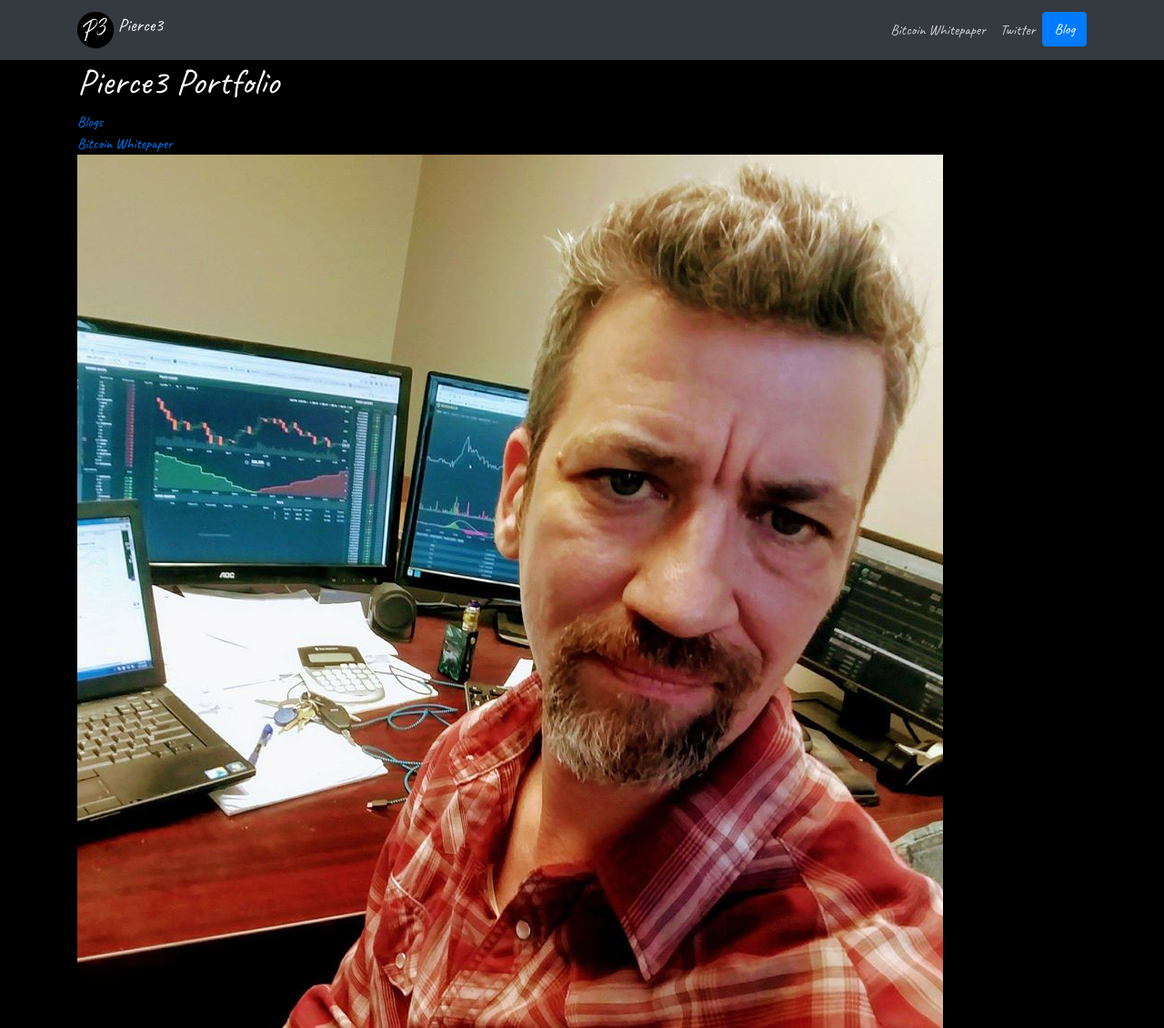
After one commit to rapierce/personal_portfolio-project, a Django app: template portfolio/templates/portfolio/My_Backups/home.html in a window 1280 px wide. The commit adds this page. Shown: the whole page at 91% size. Run offline with Django 3.2, Linux system fonts and the light colour scheme; the template is opened without the code that fills it, so the values that code supplies are empty; some libraries are stand-ins or nearby versions.

Commit message:
Django Course Sec5 Complete

```diff
--- /dev/null
+++ b/portfolio/static/portfolio/custom.css
@@ -0,0 +1,27 @@
+.navbar-nav .nav-link {
+    color: rgb(212, 212, 212) !important;
+}
+
+.navbar-nav .nav-link:hover {
+    color: rgba(129, 129, 129, 0.5) !important;
+}
+
+body {
+    font-family: 'Caveat', cursive;
+    background-color: black;
+    color: white;
+}
+
+
+#blogtitle {
+    font-size: 6rem;
+}
+
+@media (min-width: 992px) {
+    #hometext {
+        font-size: 6rem;
+    }
+    #blogdetailtitle {
+        font-size: 6rem;
+    }
+}
--- /dev/null
+++ b/portfolio/templates/portfolio/My_Backups/home.html
@@ -0,0 +1,28 @@
+{% extends 'portfolio/base.html' %}
+{% block content %}
+
+    <h1>Pierce3 Portfolio</h1>
+
+{% load static %}
+
+<a href="{% url 'blog:all_blogs' %}">Blogs</a>
+<br>
+<a href="{% static 'portfolio/bitcoin.pdf' %}">Bitcoin Whitepaper</a>
+<br>
+<img src="{% static 'portfolio/RichDesktop.jpg' %}">
+<br>
+
+{% for project in projects %}
+
+<h2>{{ project.title }}</h2>
+<p>{{ project.description }}</p>
+<img src="{{ project.image.url }}">
+
+{% if project.url %}
+<br><a href="{{ project.url }}">link</a>
+{% endif %}
+
+
+{% endfor %}
+
+{% endblock %}
--- a/portfolio/templates/portfolio/base.html
+++ b/portfolio/templates/portfolio/base.html
@@ -0,0 +1,64 @@
+{% load static %}
+<!doctype html>
+<html lang="en">
+
+<head>
+  <!-- Required meta tags -->
+  <meta charset="utf-8">
+  <meta name="viewport" content="width=device-width, initial-scale=1, shrink-to-fit=no">
+
+  <!-- Bootstrap CSS -->
+  <link rel="stylesheet" href="https://stackpath.bootstrapcdn.com/bootstrap/4.4.1/css/bootstrap.min.css" integrity="sha384-Vkoo8x4CGsO3+Hhxv8T/Q5PaXtkKtu6ug5TOeNV6gBiFeWPGFN9MuhOf23Q9Ifjh" crossorigin="anonymous">
+
+  <link rel="stylesheet" href="{% static "portfolio/custom.css" %}">
+
+  <link href="https://fonts.googleapis.com/css2?family=Caveat&family=Kalam&display=swap" rel="stylesheet">
+
+  <link rel="icon" type="image/png" href="{% static "portfolio/P3Logo.png" %}">
+
+  <title>Pierce3</title>
+</head>
+
+<body>
+
+  <nav id="topNav" class="navbar navbar-expand-md navbar-dark bg-dark">
+    <div class="container">
+      <a class="navbar-brand" href="{% url 'home' %}">
+        <img src="{% static "portfolio/P3Logo.png" %}" width="40" height="40" class="d-inline-block align-top" alt="Pierce3 Logo">
+        <span>Pierce3</span>
+      </a>
+      <button class="navbar-toggler" type="button" data-toggle="collapse" data-target="#navbarNav" aria-controls="navbarNav" aria-expanded="false" aria-label="Toggle navigation">
+        <span class="navbar-toggler-icon"></span>
+      </button>
+      <div class="collapse navbar-collapse text-center" id="navbarNav">
+        <ul class="navbar-nav ml-auto">
+          <li class="nav-item">
+            <a class="nav-link" href="{% static "portfolio/bitcoin.pdf" %}">Bitcoin Whitepaper</a>
+          </li>
+
+          <!--<li class="nav-item">
+            <a class="nav-link" href="https://www.linkedin.com/in/nick-walter/" target="_blank">LinkedIn</a>
+          </li> -->
+
+          <li class="nav-item">
+            <a class="nav-link" href="https://twitter.com/BTC_Bourgeois" target="_blank">Twitter</a>
+          </li>
+          <li>
+            <a role="button" href="{% url 'blog:all_blogs' %}" class="btn btn-primary">Blog</a>
+          </li>
+        </ul>
+      </div>
+    </div>
+  </nav>
+  <div class="container">
+    {% block content %}{% endblock %}
+  </div>
+
+  <!-- Optional JavaScript -->
+  <!-- jQuery first, then Popper.js, then Bootstrap JS -->
+  <script src="https://code.jquery.com/jquery-3.4.1.slim.min.js" integrity="sha384-J6qa4849blE2+poT4WnyKhv5vZF5SrPo0iEjwBvKU7imGFAV0wwj1yYfoRSJoZ+n" crossorigin="anonymous"></script>
+  <script src="https://cdn.jsdelivr.net/npm/popper.js@1.16.0/dist/umd/popper.min.js" integrity="sha384-Q6E9RHvbIyZFJoft+2mJbHaEWldlvI9IOYy5n3zV9zzTtmI3UksdQRVvoxMfooAo" crossorigin="anonymous"></script>
+  <script src="https://stackpath.bootstrapcdn.com/bootstrap/4.4.1/js/bootstrap.min.js" integrity="sha384-wfSDF2E50Y2D1uUdj0O3uMBJnjuUD4Ih7YwaYd1iqfktj0Uod8GCExl3Og8ifwB6" crossorigin="anonymous"></script>
+</body>
+
+</html>
```
Also changed, not shown: blog/templates/blog/My_Backups/all_blogs.html (added, +18 -0 lines), blog/templates/blog/My_Backups/detail.html (added, +11 -0 lines), blog/templates/blog/all_blogs.html (+20 -9 lines), blog/templates/blog/detail.html (+13 -4 lines), portfolio/templates/portfolio/My_Backups/base.html (added, +62 -0 lines), portfolio/templates/portfolio/home.html (+31 -70 lines), portfolio/static/portfolio/P3Logo.png (added).
